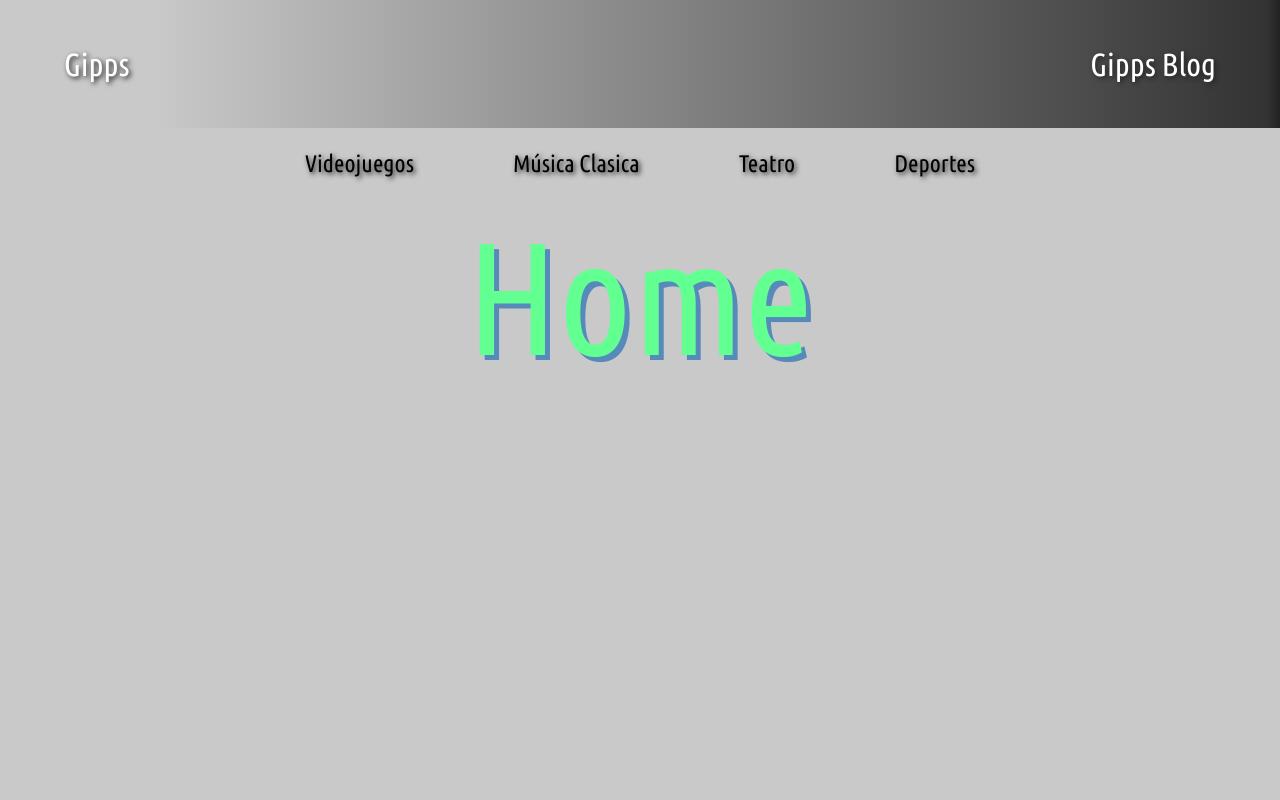
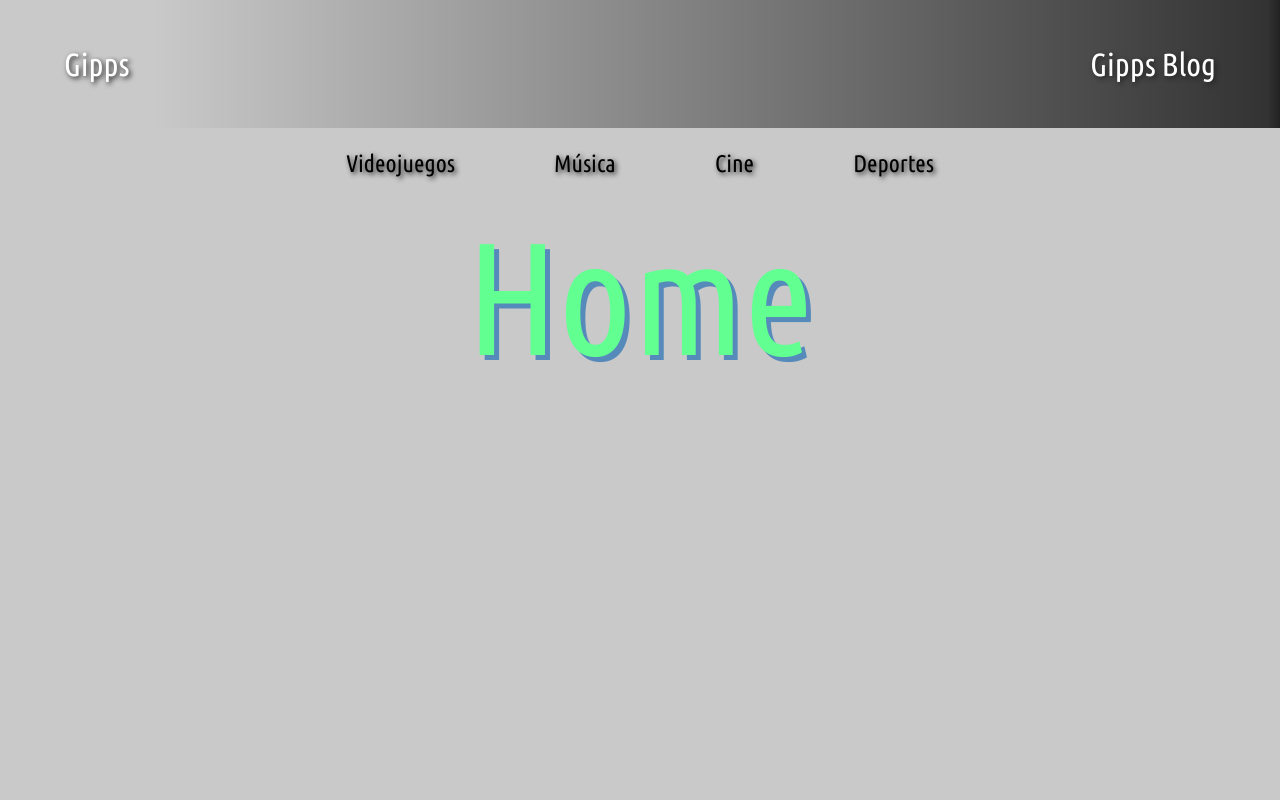
Before and after one commit to Gipps000/UNIFICADO_01, a plain HTML site: page gippsBLOGpablo/plantilla.html in a window 1280 px wide. Shown: the top 800 px of the page. Drawn offline with nearby package versions, Linux system fonts and the light colour scheme.

Commit message:
Volviendo a versión original

```diff
--- a/gippsBLOGpablo/plantilla.html
+++ b/gippsBLOGpablo/plantilla.html
@@ -29,8 +29,8 @@
 		<nav>
 			<ul class="secciones">
  				<li><a href="#">Videojuegos</a></li>
-				<li><a href="#">Música Clasica</a></li>
-				<li><a href="#">Teatro</a></li>
+				<li><a href="#">Música</a></li>
+				<li><a href="#">Cine</a></li>
 				<li><a href="#" id="blog">Deportes</a></li>
 			</ul>
 		</nav>
```
